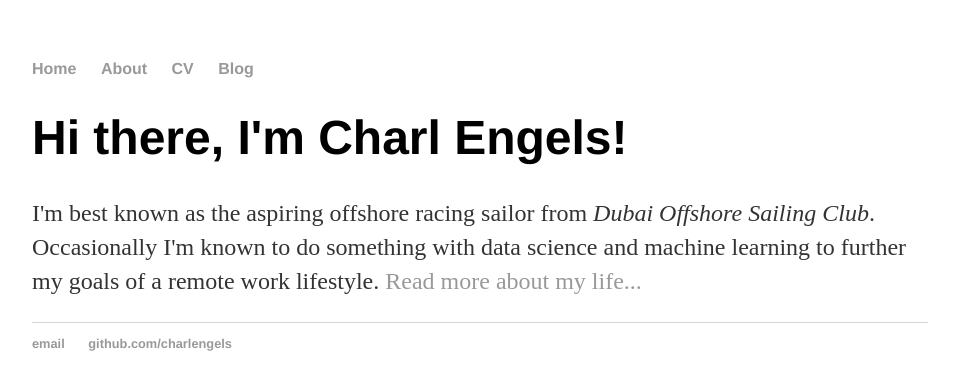
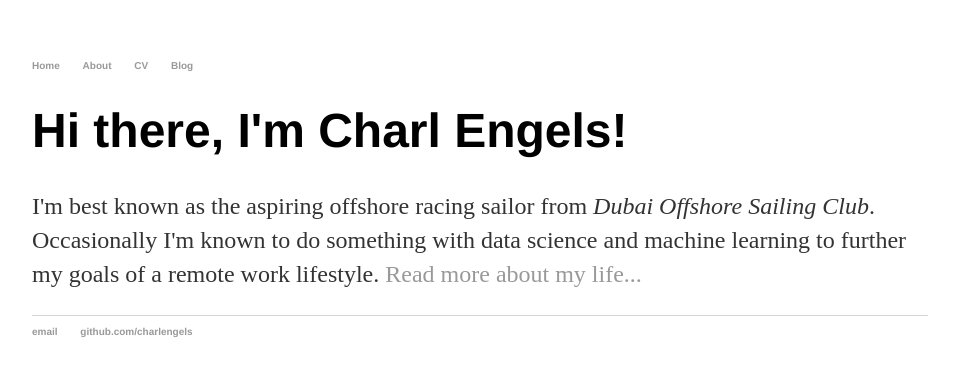
Before and after one commit to charlengels/charlengels.github.io, a Jekyll site: the page built from index.html, in a window 1280 px wide. Shown: the top 390 px of the page, without its empty margins (160-1119 px from the left). Built offline with Jekyll 4.4.1, drawn with Linux system fonts in a browser that asks for light colours.

Commit message:
Update main.css

```diff
--- a/css/main.css
+++ b/css/main.css
@@ -7,6 +7,7 @@ nav ul, footer ul {
     padding: 0px;
     list-style: none;
     font-weight: bold;
+    font-size: 10px;
 }
 nav ul li, footer ul li {
     display: inline;
```
